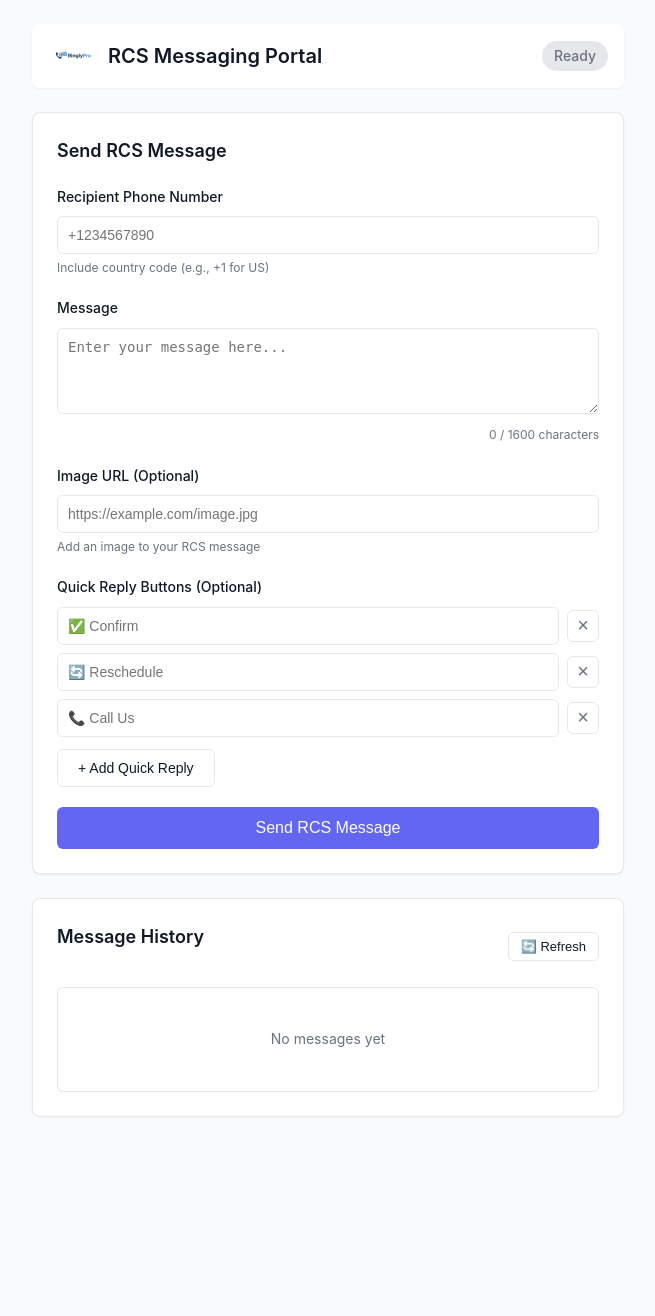
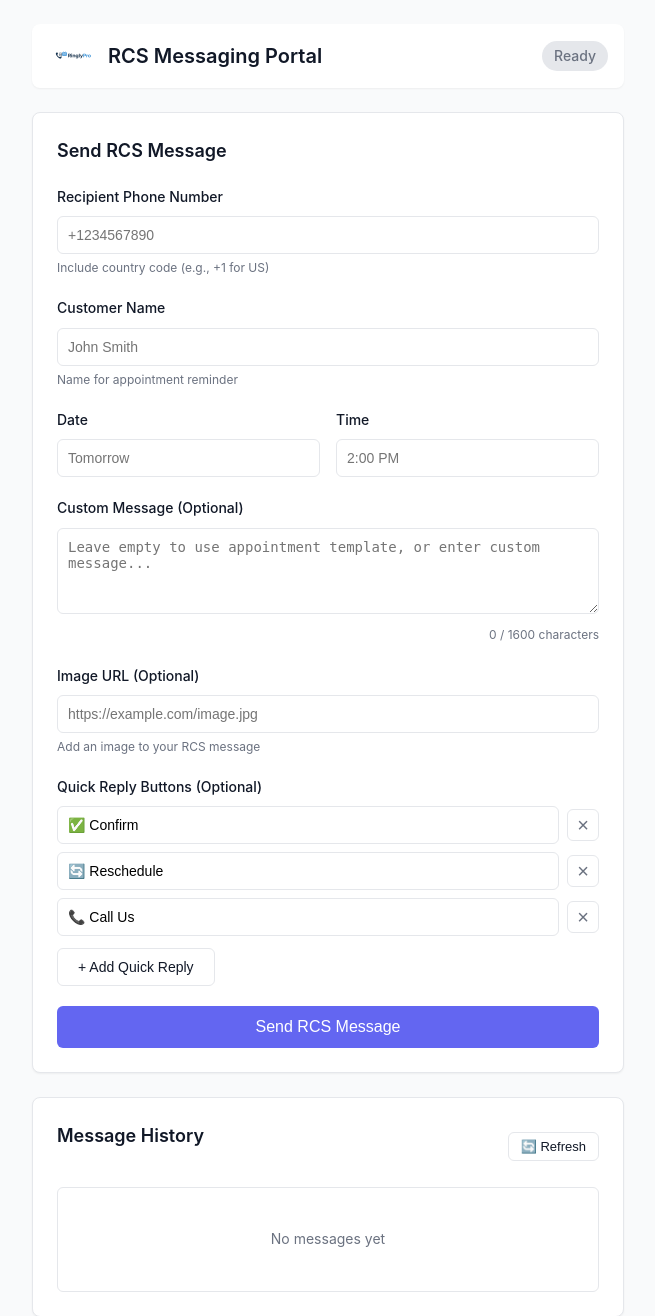
Before and after one commit to digit2ai/RinglyPro-rcs, a Flask app: page / in a window 1280 px wide. Shown: the top 1316 px of the page, without its empty margins (312-967 px from the left). Before the commit the page ends 1117 px from the top, so only its background shows below. Run offline with Flask 3, Linux system fonts and the light colour scheme; data that the repository does not hold is empty.

Commit message:
Update rcs.html

```diff
--- a/templates/rcs.html
+++ b/templates/rcs.html
@@ -36,15 +36,48 @@
                     <small>Include country code (e.g., +1 for US)</small>
                 </div>
 
-                <!-- Message Body -->
+                <!-- Customer Name (for template) -->
                 <div class="form-group">
-                    <label for="message">Message</label>
+                    <label for="customerName">Customer Name</label>
+                    <input
+                        type="text"
+                        id="customerName"
+                        name="customerName"
+                        placeholder="John Smith"
+                    >
+                    <small>Name for appointment reminder</small>
+                </div>
+
+                <!-- Date and Time -->
+                <div class="form-group" style="display: flex; gap: 1rem;">
+                    <div style="flex: 1;">
+                        <label for="appointmentDate">Date</label>
+                        <input
+                            type="text"
+                            id="appointmentDate"
+                            name="appointmentDate"
+                            placeholder="Tomorrow"
+                        >
+                    </div>
+                    <div style="flex: 1;">
+                        <label for="appointmentTime">Time</label>
+                        <input
+                            type="text"
+                            id="appointmentTime"
+                            name="appointmentTime"
+                            placeholder="2:00 PM"
+                        >
+                    </div>
+                </div>
+
+                <!-- Message Body (Optional Custom Message) -->
+                <div class="form-group">
+                    <label for="message">Custom Message (Optional)</label>
                     <textarea
                         id="message"
                         name="message"
                         rows="4"
-                        placeholder="Enter your message here..."
-                        required
+                        placeholder="Leave empty to use appointment template, or enter custom message..."
                         maxlength="1600"
                     ></textarea>
                     <small class="char-count">0 / 1600 characters</small>
@@ -67,15 +100,15 @@
                     <label>Quick Reply Buttons (Optional)</label>
                     <div class="quick-replies-container">
                         <div class="quick-reply-group">
-                            <input type="text" class="quick-reply" placeholder="✅ Confirm">
+                            <input type="text" class="quick-reply" value="✅ Confirm" placeholder="✅ Confirm">
                             <button type="button" class="btn-remove" onclick="removeQuickReply(this)">×</button>
                         </div>
                         <div class="quick-reply-group">
-                            <input type="text" class="quick-reply" placeholder="🔄 Reschedule">
+                            <input type="text" class="quick-reply" value="🔄 Reschedule" placeholder="🔄 Reschedule">
                             <button type="button" class="btn-remove" onclick="removeQuickReply(this)">×</button>
                         </div>
                         <div class="quick-reply-group">
-                            <input type="text" class="quick-reply" placeholder="📞 Call Us">
+                            <input type="text" class="quick-reply" value="📞 Call Us" placeholder="📞 Call Us">
                             <button type="button" class="btn-remove" onclick="removeQuickReply(this)">×</button>
                         </div>
                     </div>
@@ -115,11 +148,13 @@
         const messageTextarea = document.getElementById('message');
         const charCount = document.querySelector('.char-count');
 
-        messageTextarea.addEventListener('input', function() {
-            const length = this.value.length;
-            charCount.textContent = `${length} / 1600 characters`;
-            charCount.style.color = length > 1400 ? '#ff6b6b' : '#666';
-        });
+        if (messageTextarea && charCount) {
+            messageTextarea.addEventListener('input', function() {
+                const length = this.value.length;
+                charCount.textContent = `${length} / 1600 characters`;
+                charCount.style.color = length > 1400 ? '#ff6b6b' : '#666';
+            });
+        }
 
         // Quick Reply Management
         function addQuickReply() {
@@ -152,6 +187,14 @@
             statusIndicator.textContent = 'Sending...';
             statusIndicator.className = 'status-indicator sending';
 
+            // Collect form data
+            const phone = document.getElementById('phone').value;
+            const customerName = document.getElementById('customerName').value || 'Customer';
+            const appointmentDate = document.getElementById('appointmentDate').value || 'tomorrow';
+            const appointmentTime = document.getElementById('appointmentTime').value || '2:00 PM';
+            const customMessage = document.getElementById('message').value;
+            const imageUrl = document.getElementById('imageUrl').value;
+
             // Collect quick replies
             const quickReplies = [];
             document.querySelectorAll('.quick-reply').forEach(input => {
@@ -162,11 +205,24 @@
 
             // Prepare data
             const data = {
-                phone: document.getElementById('phone').value,
-                message: document.getElementById('message').value,
-                image_url: document.getElementById('imageUrl').value || null,
-                quick_replies: quickReplies.length > 0 ? quickReplies : null
+                phone: phone,
+                customer_name: customerName,
+                date: appointmentDate,
+                time: appointmentTime
             };
+
+            // Add optional fields if present
+            if (customMessage) {
+                data.message = customMessage;
+            }
+            if (imageUrl) {
+                data.image_url = imageUrl;
+            }
+            if (quickReplies.length > 0) {
+                data.quick_replies = quickReplies;
+            }
+
+            console.log('Sending data:', data);
 
             try {
                 const response = await fetch('/send-rcs', {
@@ -178,14 +234,15 @@
                 });
 
                 const result = await response.json();
+                console.log('Response:', result);
 
-                if (response.ok) {
+                if (response.ok && result.success) {
                     // Success
                     resultMessage.className = 'result-message success';
                     resultMessage.innerHTML = `
                         <strong>✅ Message Sent!</strong><br>
-                        Type: ${result.message_type}<br>
-                        ID: ${result.sid}
+                        Type: ${result.message_type || 'SMS'}<br>
+                        ID: ${result.message_sid || result.sid || 'N/A'}
                         ${result.note ? `<br><small>${result.note}</small>` : ''}
                     `;
                     statusIndicator.textContent = 'Sent';
@@ -193,18 +250,22 @@
 
                     // Clear form
                     document.getElementById('phone').value = '';
+                    document.getElementById('customerName').value = '';
+                    document.getElementById('appointmentDate').value = '';
+                    document.getElementById('appointmentTime').value = '';
                     document.getElementById('message').value = '';
                     document.getElementById('imageUrl').value = '';
-                    charCount.textContent = '0 / 1600 characters';
+                    if (charCount) charCount.textContent = '0 / 1600 characters';
 
                     // Reload message history
                     loadMessages();
                 } else {
                     // Error
                     resultMessage.className = 'result-message error';
-                    resultMessage.innerHTML = `<strong>❌ Error:</strong> ${result.error}`;
+                    resultMessage.innerHTML = `<strong>❌ Error:</strong> ${result.error || 'Failed to send message'}`;
                     statusIndicator.textContent = 'Error';
                     statusIndicator.className = 'status-indicator error';
+                    console.error('Error response:', result);
                 }
 
                 resultMessage.style.display = 'block';
@@ -217,6 +278,7 @@
                 }, 5000);
 
             } catch (error) {
+                console.error('Fetch error:', error);
                 resultMessage.className = 'result-message error';
                 resultMessage.innerHTML = `<strong>❌ Error:</strong> ${error.message}`;
                 resultMessage.style.display = 'block';
@@ -239,25 +301,27 @@
                 const response = await fetch('/messages?limit=20');
                 const messages = await response.json();
 
+                if (!response.ok) {
+                    throw new Error(messages.error || 'Failed to load messages');
+                }
+
                 if (messages.length === 0) {
                     historyContainer.innerHTML = '<div class="no-messages">No messages yet</div>';
                     return;
                 }
 
                 historyContainer.innerHTML = messages.map(msg => `
-                    <div class="message-item ${msg.message_type.toLowerCase()}">
+                    <div class="message-item ${msg.message_type ? msg.message_type.toLowerCase() : 'sms'}">
                         <div class="message-header">
-                            <span class="message-type">${msg.message_type}</span>
+                            <span class="message-type">${msg.message_type || 'SMS'}</span>
                             <span class="message-time">${new Date(msg.timestamp).toLocaleString()}</span>
                         </div>
                         <div class="message-recipient">To: ${msg.recipient}</div>
                         <div class="message-body">${msg.message}</div>
                         ${msg.image_url ? `<div class="message-attachment">📎 Image attached</div>` : ''}
-                        ${msg.quick_replies ? `
-                            <div class="message-quick-replies">
-                                ${JSON.parse(msg.quick_replies).map(qr =>
-                                    `<span class="quick-reply-badge">${qr}</span>`
-                                ).join('')}
+                        ${msg.variables ? `
+                            <div class="message-variables">
+                                <small>Template vars: ${JSON.stringify(msg.variables)}</small>
                             </div>
                         ` : ''}
                         <div class="message-status status-${msg.status}">${msg.status}</div>
@@ -265,6 +329,7 @@
                 `).join('');
 
             } catch (error) {
+                console.error('Error loading messages:', error);
                 historyContainer.innerHTML = `<div class="error">Failed to load messages: ${error.message}</div>`;
             }
         }
@@ -281,6 +346,7 @@
             if (event.data.action === 'sendRCS') {
                 document.getElementById('phone').value = event.data.phone || '';
                 document.getElementById('message').value = event.data.message || '';
+                document.getElementById('customerName').value = event.data.customer_name || '';
             }
         });
     </script>
```
